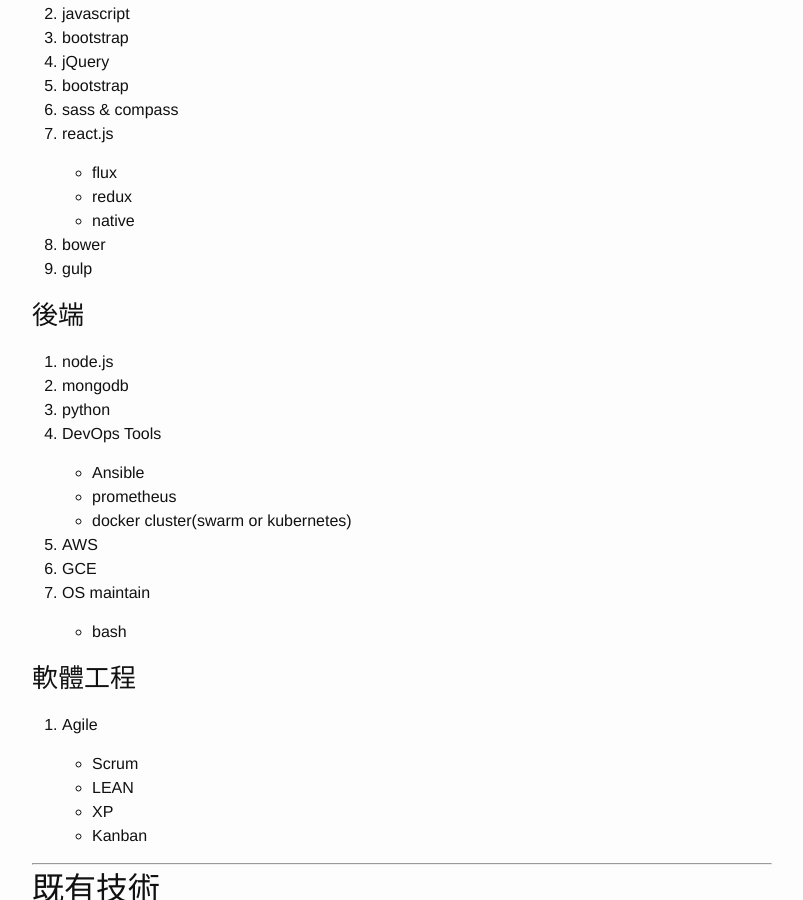
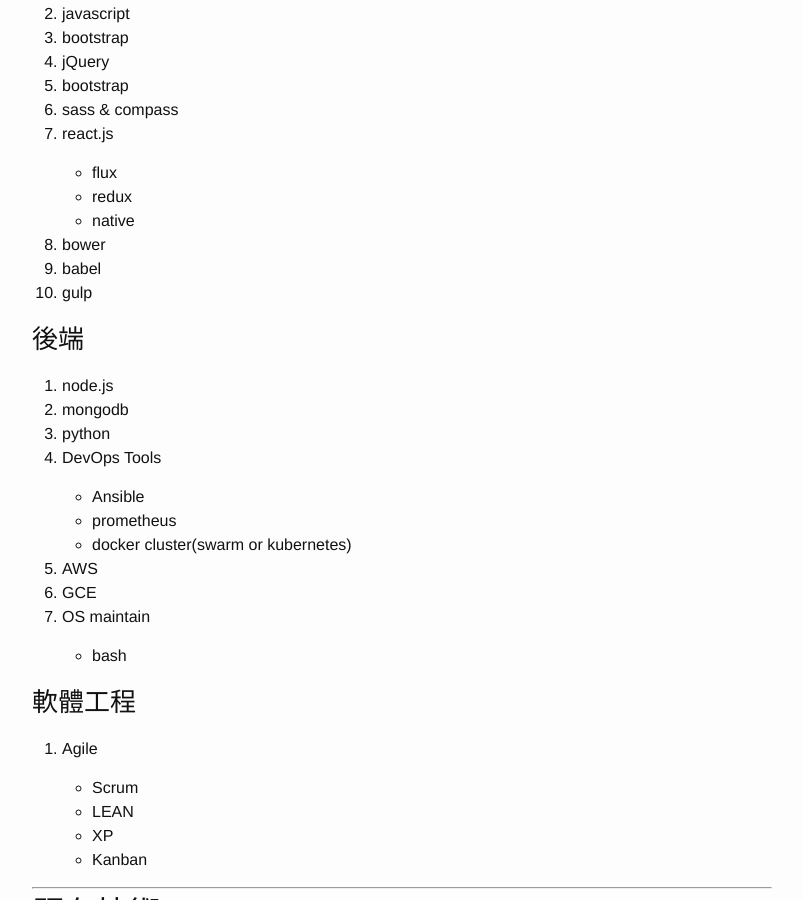
Before and after one commit to eden90267/eden90267.github.io, a Jekyll site: the page built from _posts/2017-01-19-2017-todo-list.markdown, in a window 1280 px wide and 900 px high, scrolled down 339 px. Shown: the whole window, without its empty margins (238-1041 px from the left). Built offline with Jekyll 4.4.1, drawn with Linux system fonts in a browser that asks for light colours.

Commit message:
add item with 2017 todo list

```diff
--- a/_posts/2017-01-19-2017-todo-list.markdown
+++ b/_posts/2017-01-19-2017-todo-list.markdown
@@ -22,7 +22,8 @@ categories: [todoList]
     - native
 
 8. bower
-9. gulp
+9. babel
+10. gulp
 
 
 ### 後端 ###
```
